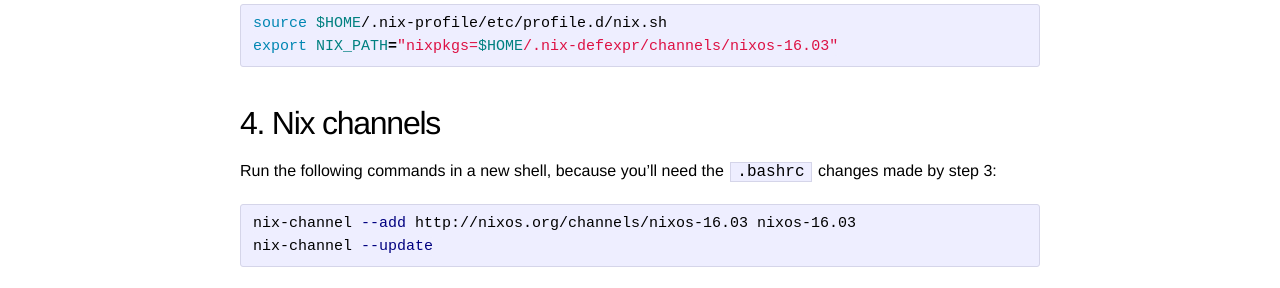
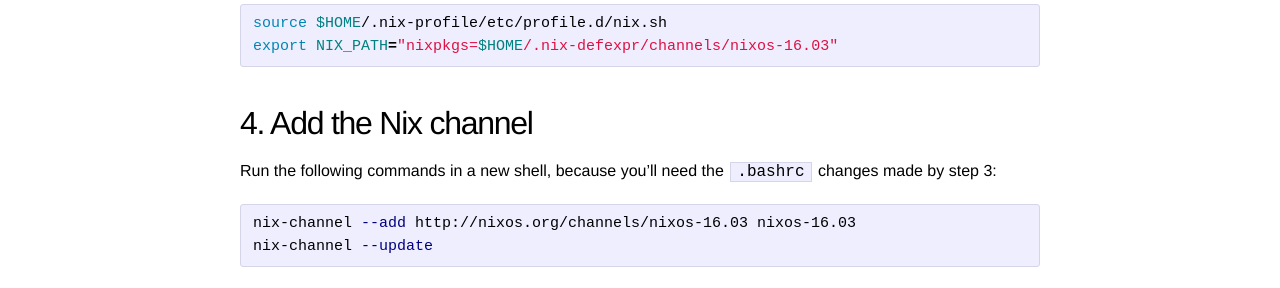
Before and after one commit to chris-martin/bricks, a Jekyll site: the page built from _posts/2016-08-31-installing-nix-package-manager.md, in a window 1280 px wide. Shown: the part 1018-1306 px from the top of the page. Built offline with Jekyll 4.4.1, drawn with Linux system fonts in a browser that asks for light colours.

Commit message:
adjust channel section title

```diff
--- a/_posts/2016-08-31-installing-nix-package-manager.md
+++ b/_posts/2016-08-31-installing-nix-package-manager.md
@@ -48,7 +48,7 @@
 export NIX_PATH="nixpkgs=$HOME/.nix-defexpr/channels/nixos-16.03"
 {% endhighlight %}
 
-## 4. Nix channels
+## 4. Add the Nix channel
 
 Run the following commands in a new shell, because you'll need the `.bashrc`
 changes made by step 3:
```
